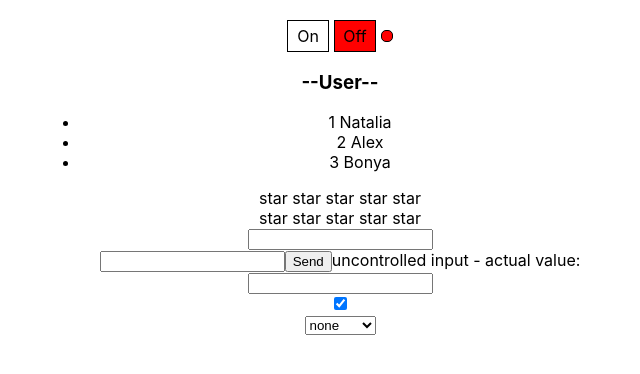
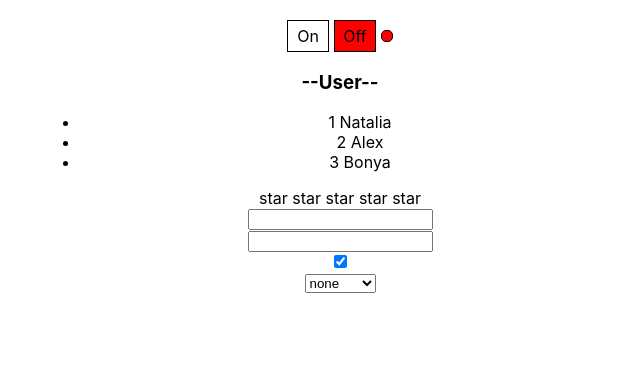
Before and after one commit to NatKhomich/react-TS, a React (Create React App) app: page / in a window 1280 px wide. Shown: the top 374 px of the page, without its empty margins (300-940 px from the left). Built offline with nearby package versions, Linux system fonts and the light colour scheme.

Commit message:
refactor

```diff
--- a/src/App.tsx
+++ b/src/App.tsx
@@ -2,10 +2,8 @@ import React, {useState} from 'react';
 import './App.css';
 import {Rating, RatingValueType} from './components/Rating/Rating';
 import OnOff from './components/OnOff/OnOff';
-import {UncontrolledRating} from './components/Rating/UncontrolledRating';
 import Accordion, {ItemsType} from './components/Accordion/Accordion';
 import {
-    GetValueUncontrolledInputByButtonSend,
     TrackValueUncontrolledInput,
 } from './components/Input/UncontrolledInput';
 import {ControlledCheckbox, ControlledInput, ControlledSelect} from './components/Input/ControlledInput';
@@ -39,13 +37,10 @@ function App() {
                        items={items}
             />
 
-
-            <UncontrolledRating/>
             <Rating value={ratingValue} onClick={setRatingValue}/>
 
-            {/* <UncontrolledInput />*/}
             <TrackValueUncontrolledInput/>
-            <GetValueUncontrolledInputByButtonSend/>
+
             <ControlledInput/>
             <ControlledCheckbox />
             <ControlledSelect />
```
